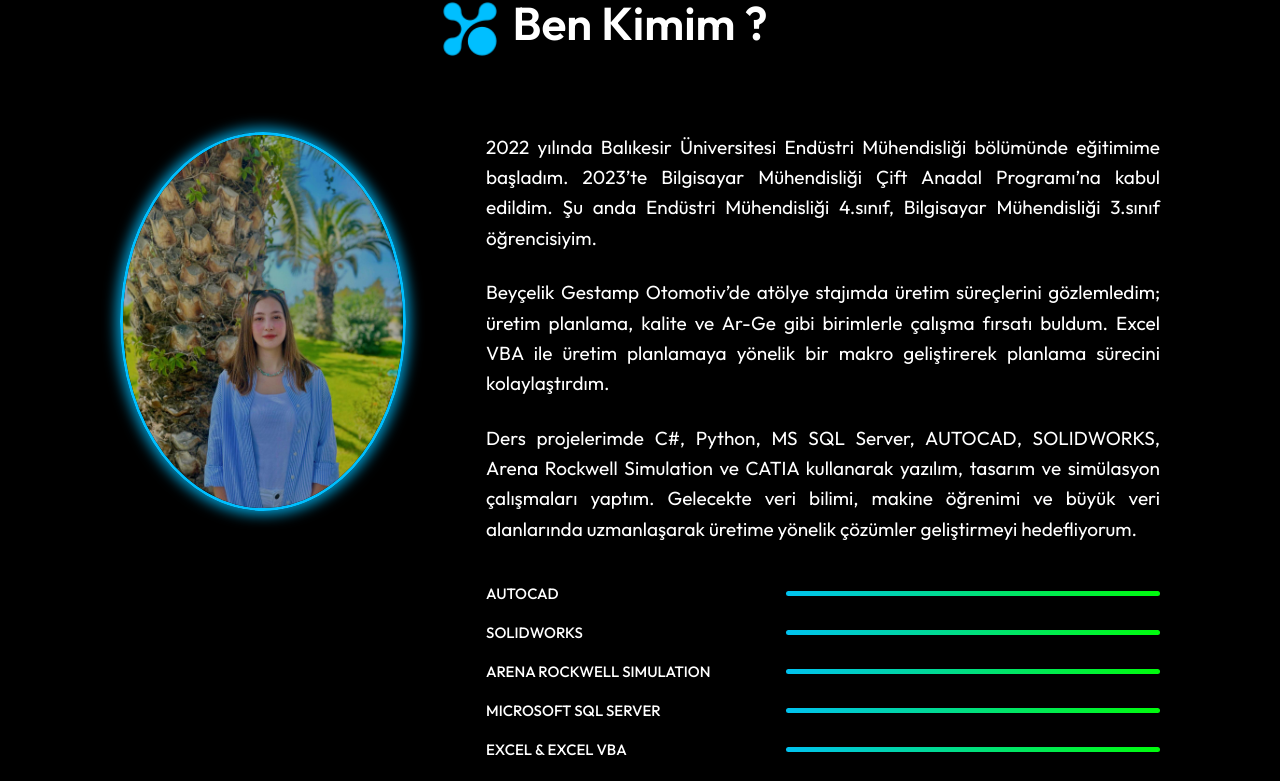
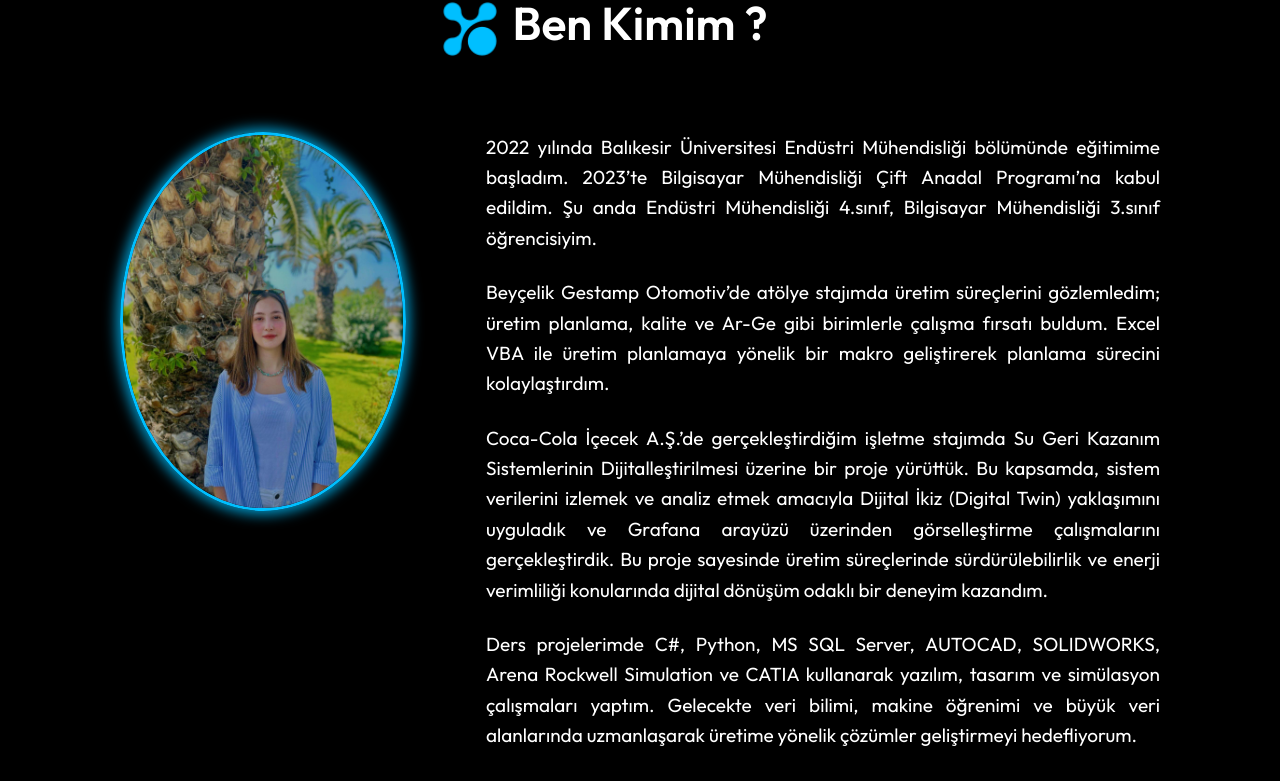
Before and after one commit to Senasylg/sena_saylig_portfolyo, a React (Create React App) app: page / in a window 1280 px wide. Shown: the part 1284-2065 px from the top of the page. Built offline with nearby package versions, Linux system fonts and the light colour scheme; a web font is replaced by a local one.

Commit message:
new commit

```diff
--- a/src/Components/About/About.jsx
+++ b/src/Components/About/About.jsx
@@ -18,6 +18,7 @@ const About = () => {
                     <div className="about-para">
                         <p>2022 yılında Balıkesir Üniversitesi Endüstri Mühendisliği bölümünde eğitimime başladım. 2023’te Bilgisayar Mühendisliği Çift Anadal Programı’na kabul edildim. Şu anda Endüstri Mühendisliği 4.sınıf, Bilgisayar Mühendisliği 3.sınıf öğrencisiyim.</p>
                         <p>Beyçelik Gestamp Otomotiv’de atölye stajımda üretim süreçlerini gözlemledim; üretim planlama, kalite ve Ar-Ge gibi birimlerle çalışma fırsatı buldum. Excel VBA ile üretim planlamaya yönelik bir makro geliştirerek planlama sürecini kolaylaştırdım.</p>
+                        <p>Coca-Cola İçecek A.Ş.’de gerçekleştirdiğim işletme stajımda Su Geri Kazanım Sistemlerinin Dijitalleştirilmesi üzerine bir proje yürüttük. Bu kapsamda, sistem verilerini izlemek ve analiz etmek amacıyla Dijital İkiz (Digital Twin) yaklaşımını uyguladık ve Grafana arayüzü üzerinden görselleştirme çalışmalarını gerçekleştirdik. Bu proje sayesinde üretim süreçlerinde sürdürülebilirlik ve enerji verimliliği konularında dijital dönüşüm odaklı bir deneyim kazandım.</p>
                         <p>Ders projelerimde C#, Python, MS SQL Server, AUTOCAD, SOLIDWORKS, Arena Rockwell Simulation ve CATIA kullanarak yazılım, tasarım ve simülasyon çalışmaları yaptım. Gelecekte veri bilimi, makine öğrenimi ve büyük veri alanlarında uzmanlaşarak üretime yönelik çözümler geliştirmeyi hedefliyorum.</p>
                     </div>
                     <div className="about-skills">
```
